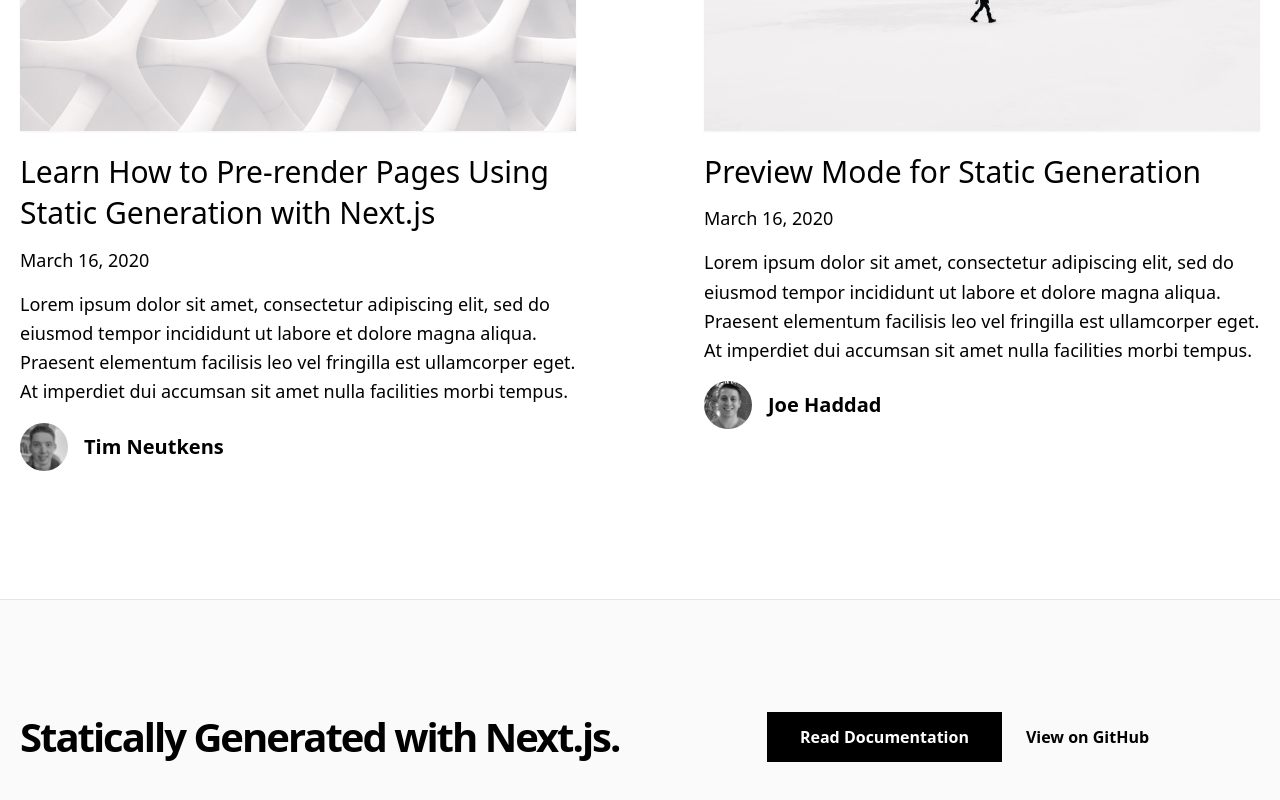
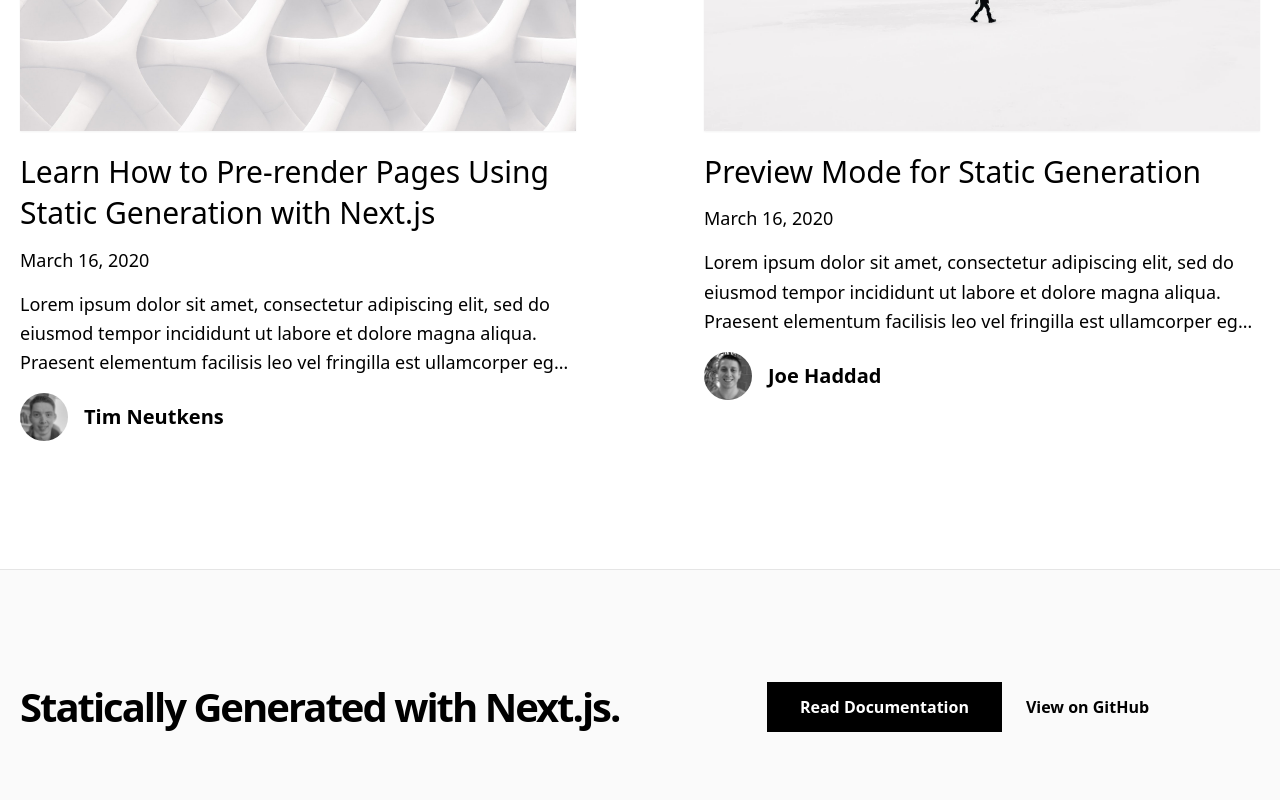
Before and after one commit to shanpig/next-blog, a Next.js app: page / in a window 1280 px wide. Shown: the part 1473-2273 px from the top of the page. Built offline with nearby package versions, Linux system fonts and the light colour scheme.

Commit message:
feat: 引入 tailwind-lineclamp

```diff
--- a/components/post-preview.tsx
+++ b/components/post-preview.tsx
@@ -34,7 +34,7 @@ const PostPreview = ({
       <div className="text-lg mb-4">
         <DateFormatter dateString={date} />
       </div>
-      <p className="text-lg leading-relaxed mb-4">{excerpt}</p>
+      <p className="text-lg leading-relaxed mb-4 line-clamp-3">{excerpt}</p>
       <Avatar name={author.name} picture={author.picture} />
     </div>
   )
--- a/package.json
+++ b/package.json
@@ -7,6 +7,7 @@
     "typecheck": "tsc"
   },
   "dependencies": {
+    "@tailwindcss/line-clamp": "^0.4.0",
     "classnames": "2.3.1",
     "date-fns": "2.21.3",
     "gray-matter": "4.0.3",
--- a/tailwind.config.js
+++ b/tailwind.config.js
@@ -3,5 +3,5 @@ module.exports = {
   theme: {
     extend: {},
   },
-  plugins: [],
-}
+  plugins: [require('@tailwindcss/line-clamp')],
+};
```
